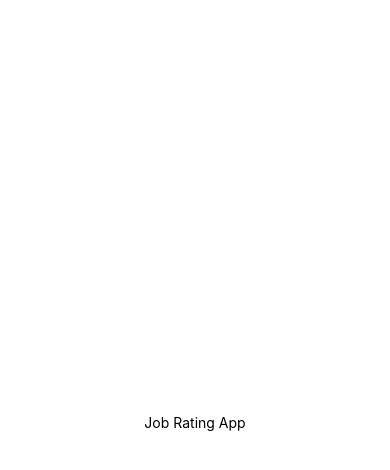
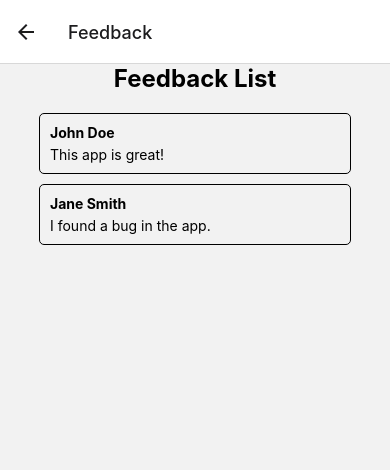
Before and after one commit to asimkymk/job-rating-app, a React Native app: screen /Feedback in a window 390 px wide. Shown: the top 470 px of the page. Built offline with nearby package versions, Linux system fonts and the light colour scheme.

Commit message:
some changes

```diff
--- a/App.js
+++ b/App.js
@@ -1,20 +1,17 @@
-import { StatusBar } from 'expo-status-bar';
-import { StyleSheet, Text, View } from 'react-native';
+import React from 'react';
+import HomeScreen from './src/screens/HomeScreen';
+import FeedbackScreen from './src/screens/FeedbackScreen';
+import { NavigationContainer } from '@react-navigation/native';
+import { createStackNavigator } from '@react-navigation/stack';
+const Stack = createStackNavigator();
 
 export default function App() {
   return (
-    <View style={styles.container}>
-      <Text>Job Rating App</Text>
-      <StatusBar style="auto" />
-    </View>
+    <NavigationContainer>
+      <Stack.Navigator initialRouteName="Home">
+        <Stack.Screen name="Home" component={HomeScreen} options={{ title: 'Home' }} />
+        <Stack.Screen name="Feedback" component={FeedbackScreen} options={{ title: 'Feedback' }} />
+      </Stack.Navigator>
+    </NavigationContainer>
   );
 }
-
-const styles = StyleSheet.create({
-  container: {
-    flex: 1,
-    backgroundColor: '#fff',
-    alignItems: 'center',
-    justifyContent: 'center',
-  },
-});
--- /dev/null
+++ b/src/screens/FeedbackScreen.js
@@ -0,0 +1,57 @@
+import React, { useState } from 'react';
+import { View, Text, StyleSheet, FlatList } from 'react-native';
+
+const FeedbackScreen = () => {
+  const [feedbackList, setFeedbackList] = useState([
+    { id: '1', name: 'John Doe', feedback: 'This app is great!' },
+    { id: '2', name: 'Jane Smith', feedback: 'I found a bug in the app.' },
+  ]);
+
+  const renderFeedbackItem = ({ item }) => (
+    <View style={styles.itemContainer}>
+      <Text style={styles.itemName}>{item.name}</Text>
+      <Text style={styles.itemFeedback}>{item.feedback}</Text>
+    </View>
+  );
+
+  return (
+    <View style={styles.container}>
+      <Text style={styles.title}>Feedback List</Text>
+      <FlatList
+        data={feedbackList}
+        renderItem={renderFeedbackItem}
+        keyExtractor={(item) => item.id}
+        style={styles.listContainer}
+      />
+    </View>
+  );
+};
+
+const styles = StyleSheet.create({
+  container: {
+    flex: 1,
+    alignItems: 'center',
+    justifyContent: 'center',
+  },
+  title: {
+    fontSize: 24,
+    fontWeight: 'bold',
+    marginBottom: 20,
+  },
+  listContainer: {
+    width: '80%',
+  },
+  itemContainer: {
+    borderWidth: 1,
+    borderRadius: 5,
+    marginBottom: 10,
+    padding: 10,
+  },
+  itemName: {
+    fontWeight: 'bold',
+    marginBottom: 5,
+  },
+  itemFeedback: {},
+});
+
+export default FeedbackScreen;
--- a/src/screens/HomeScreen.js
+++ b/src/screens/HomeScreen.js
@@ -1,7 +1,7 @@
 import React from 'react';
 import { View, Text, StyleSheet } from 'react-native';
-import Button from './Button';
-import FeedbackForm from './FeedbackForm';
+import Button from '../components/Button';
+import FeedbackForm from '../components/FeedbackForm';
 
 const HomeScreen = () => {
   return (
--- /dev/null
+++ b/src/styles/fonts.js
@@ -0,0 +1,5 @@
+export const Fonts = {
+    regular: 'OpenSans-Regular',
+    bold: 'OpenSans-Bold',
+    light: 'OpenSans-Light',
+  };
```
Also changed, not shown: package.json (+6 -1 lines), src/services/api.js (added, +27 -0 lines), src/styles/colors.js (added, +9 -0 lines), src/utils/storage.js (added, +24 -0 lines), src/utils/validation.js (added, +30 -0 lines), 1 other file (tests, documents, lock files or other folders).
